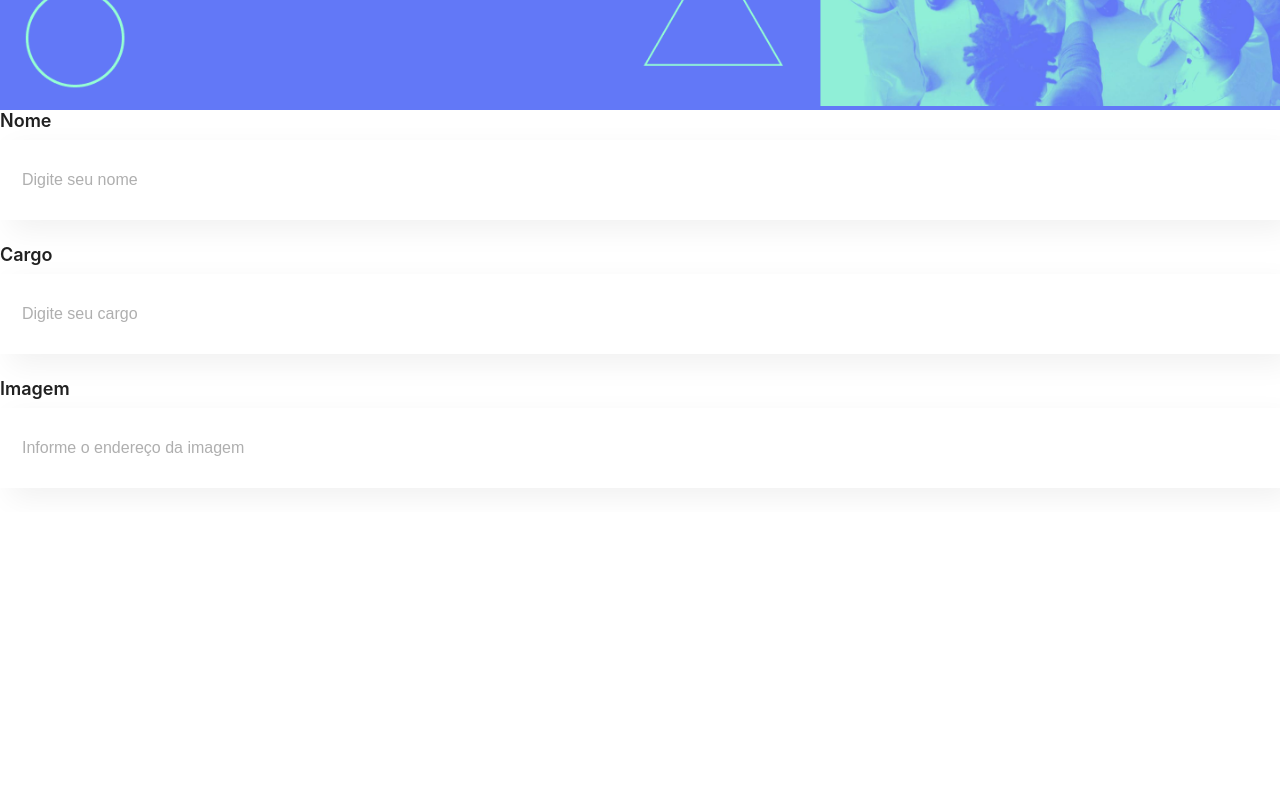
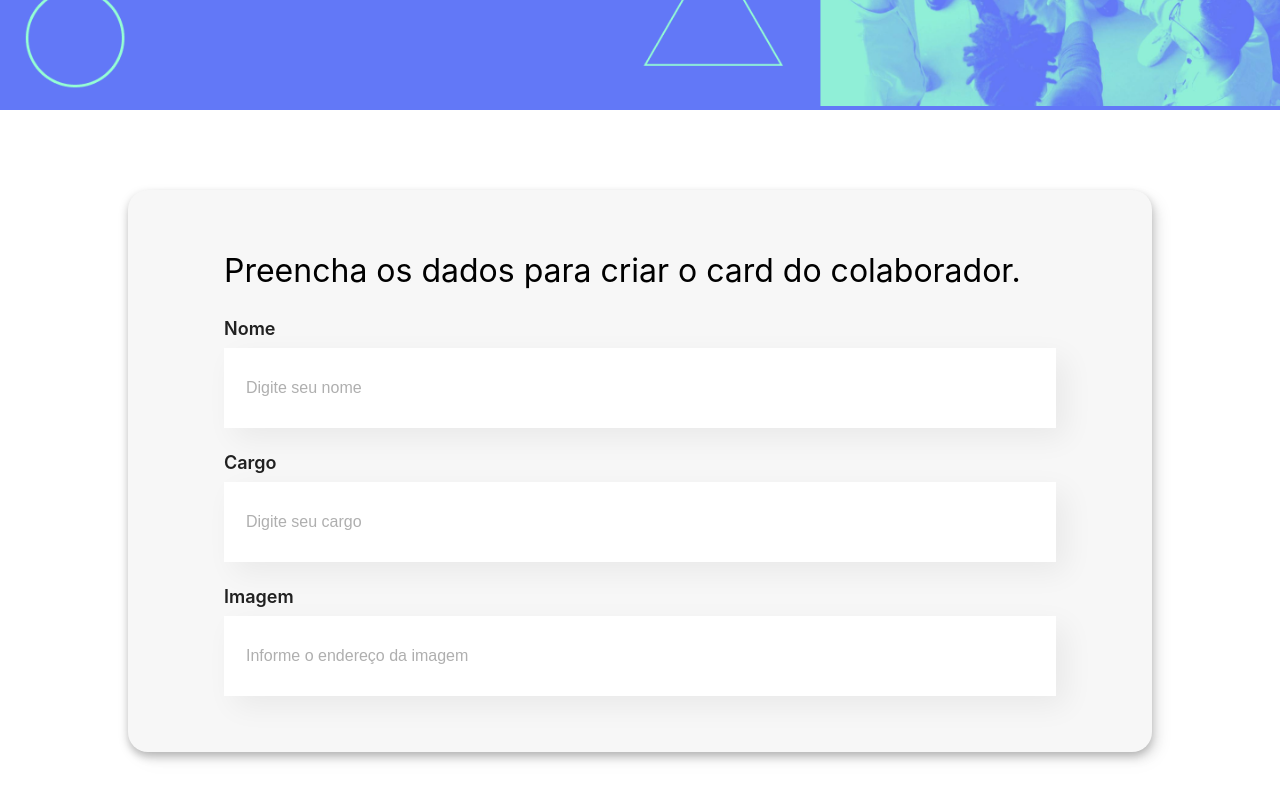
Before and after one commit to GabrielVeroneze/organo-plus, a React (Create React App) app: page / in a window 1280 px wide. Shown: the part 388-1188 px from the top of the page. Before the commit the page ends 900 px from the top, so only its background shows below. Built offline with nearby package versions, Linux system fonts and the light colour scheme.

Commit message:
:sparkles: feat: Adiciona o Formulário

```diff
--- a/src/App.js
+++ b/src/App.js
@@ -1,14 +1,12 @@
 import Banner from './componentes/Banner';
-import CampoTexto from './componentes/CampoTexto';
+import Formulario from './componentes/Formulario';
 
 function App() {
-  return (
-    <div className="App">
-      <Banner />
-      <CampoTexto label="Nome" placeholder="Digite seu nome" />
-      <CampoTexto label="Cargo" placeholder="Digite seu cargo" />
-      <CampoTexto label="Imagem" placeholder="Informe o endereço da imagem" />
-    </div>
+    return (
+        <div className="App">
+            <Banner />
+            <Formulario />
+        </div>
   );
 }
 
--- /dev/null
+++ b/src/componentes/Formulario/Formulario.css
@@ -0,0 +1,20 @@
+.formulario {
+    display: flex;
+    justify-content: center;
+    margin: 5rem 0;
+}
+
+.formulario__caixa {
+    background: #F7F7F7;
+    border-radius: 20px;
+    box-shadow: 7px 7px 15px rgba(0, 0, 0, 0.08);
+    filter: drop-shadow(0px 4px 4px rgba(0, 0, 0, 0.25));
+    padding: 2rem 6rem;
+    width: 65%;
+}
+
+.formulario__titulo {
+    font-size: 2rem;
+    font-weight: 400;
+    line-height: 43px;
+}
--- /dev/null
+++ b/src/componentes/Formulario/index.js
@@ -0,0 +1,17 @@
+import './Formulario.css'
+import CampoTexto from '../CampoTexto'
+
+const Formulario = () => {
+    return (
+        <section className='formulario'>
+            <form className='formulario__caixa'>
+                <h2 className='formulario__titulo'>Preencha os dados para criar o card do colaborador.</h2>
+                <CampoTexto label="Nome" placeholder="Digite seu nome" />
+                <CampoTexto label="Cargo" placeholder="Digite seu cargo" />
+                <CampoTexto label="Imagem" placeholder="Informe o endereço da imagem" />
+            </form>
+        </section>
+    )
+}
+
+export default Formulario
```
